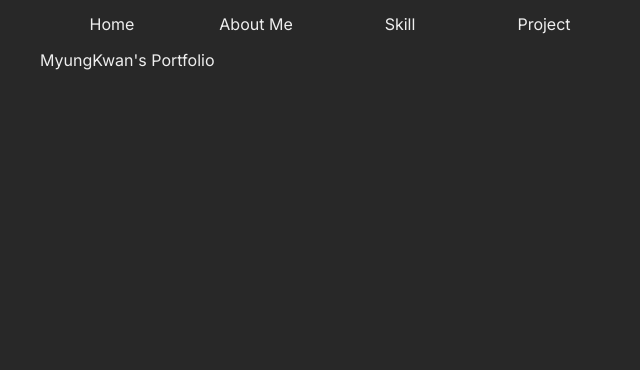
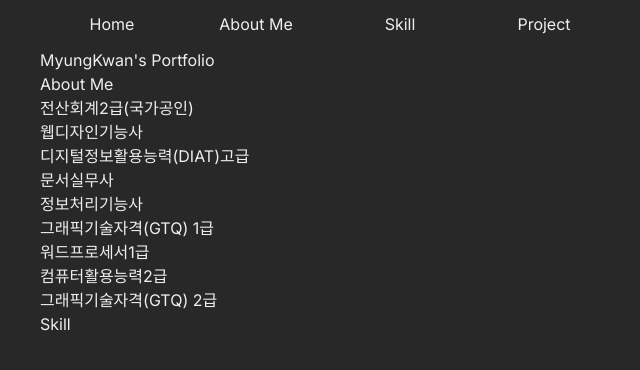
Before and after one commit to audrhks29/damoa, a Next.js app: page / in a window 1280 px wide. Shown: the top 370 px of the page, without its empty margins (0-640 px from the left). Built offline with nearby package versions, Linux system fonts and the light colour scheme.

Commit message:
Upload v1.0.0

```diff
--- a/package.json
+++ b/package.json
@@ -12,7 +12,8 @@
     "axios": "^1.6.7",
     "next": "14.1.1",
     "react": "^18",
-    "react-dom": "^18"
+    "react-dom": "^18",
+    "zustand": "^4.5.2"
   },
   "devDependencies": {
     "@types/node": "^20",
--- a/src/app/(home)/page.tsx
+++ b/src/app/(home)/page.tsx
@@ -1,13 +1,13 @@
-import { Metadata } from "next";
-
-export const metadata: Metadata = {
-  title: "Home"
-};
+import AboutMe from "@/components/section/AboutMe/AboutMe";
+import Skill from "@/components/section/skill/Skill";
 
 export default function Home() {
   return (
     <main className="">
       <h2>MyungKwan&apos;s Portfolio</h2>
+      <AboutMe />
+      <Skill />
+
     </main>
   );
 }
--- a/src/app/about-me/page.tsx
+++ /dev/null
@@ -1,15 +0,0 @@
-import Certificate from "@/components/Certificate";
-import { Metadata } from "next";
-
-export const metadata: Metadata = {
-  title: "About Me"
-};
-
-export default function AboutMe() {
-  return (
-    <>
-      <h1>About Me</h1>
-      <Certificate />
-    </>
-  )
-};
--- a/src/app/layout.tsx
+++ b/src/app/layout.tsx
@@ -5,6 +5,7 @@ import { Inter } from "next/font/google";
 import "./globals.css";
 
 import Navigation from "@/components/Navigation";
+import FetchData from "@/fetch/FetchData";
 
 const inter = Inter({ subsets: ["latin"] });
 
@@ -27,6 +28,7 @@ export default function RootLayout({
       <body
         className={`${inter.className} inner bg-dark-200 text-[#eee]`}
       >
+        <FetchData />
         <Navigation />
         {children}
       </body>
--- a/src/app/skill/page.tsx
+++ /dev/null
@@ -1,11 +0,0 @@
-import { Metadata } from "next";
-
-export const metadata: Metadata = {
-  title: "Skill"
-};
-
-export default function SkillPage() {
-  return (
-    <h2>Skill</h2>
-  )
-}
--- a/src/components/Certificate.tsx
+++ /dev/null
@@ -1,33 +0,0 @@
-async function fetchCertificateData() {
-  try {
-    const response = await fetch("http://localhost:3000/api/certificate", {
-      headers: {
-        Accept: "application/json",
-        method: "GET"
-      }
-    });
-    if (response) {
-      const data = await response.json();
-      return data
-    }
-  } catch (err) {
-    console.log(err);
-  }
-}
-
-
-export default async function Certificate() {
-  const certificateData = await fetchCertificateData()
-
-  return (
-    <div>
-      <ul>
-        {certificateData.map((item: CertificateListType) => (
-          <li key={item.id}>
-            {item.type}
-          </li>
-        ))}
-      </ul>
-    </div>
-  )
-}
--- /dev/null
+++ b/src/components/section/AboutMe/AboutMe.tsx
@@ -0,0 +1,16 @@
+"use client"
+
+import { useRef } from "react";
+import Certificate from "./Certificate";
+
+export default function AboutMe() {
+  const ref = useRef(null);
+  console.log(ref);
+
+  return (
+    <section ref={ref} >
+      <h1>About Me</h1>
+      <Certificate />
+    </section >
+  )
+};
--- /dev/null
+++ b/src/components/section/AboutMe/Certificate.tsx
@@ -0,0 +1,17 @@
+import useCertificateStore from "@/store/certificateStore"
+
+export default function Certificate() {
+  const { certificateData } = useCertificateStore()
+
+  return (
+    <div>
+      <ul>
+        {certificateData.map((item: CertificateListType) => (
+          <li key={item.id}>
+            {item.type}
+          </li>
+        ))}
+      </ul>
+    </div>
+  )
+}
--- /dev/null
+++ b/src/components/section/skill/Skill.tsx
@@ -0,0 +1,7 @@
+export default function Skill() {
+  return (
+    <section className="h-[1000px]">
+      <h2>Skill</h2>
+    </section>
+  )
+}
--- /dev/null
+++ b/src/fetch/FetchData.tsx
@@ -0,0 +1,17 @@
+
+"use client"
+
+import useCertificateStore from "@/store/certificateStore";
+import { useEffect } from "react";
+
+export default function FetchData() {
+  const { fetchCertificateData } = useCertificateStore()
+
+  useEffect(() => {
+    fetchCertificateData()
+  }, [])
+
+  return (
+    <></>
+  )
+}
--- /dev/null
+++ b/src/store/certificateStore.ts
@@ -0,0 +1,33 @@
+import create from 'zustand';
+
+interface CertificateStoreType {
+  certificateData: CertificateListType[];
+  fetchCertificateData: () => void;
+}
+
+const useCertificateStore = create<CertificateStoreType>(set => ({
+  certificateData: [],
+
+  fetchCertificateData: async () => {
+    try {
+
+      const response = await fetch("http://localhost:3000/api/certificate", {
+        headers: {
+          Accept: "application/json",
+          method: "GET"
+        }
+      });
+
+      if (response) {
+        const data = await response.json();
+        set({ certificateData: data })
+      }
+
+    } catch (err) {
+      console.log(err);
+    }
+  }
+
+}));
+
+export default useCertificateStore;
```
Also changed, not shown: 1 other file (tests, documents, lock files or other folders).
